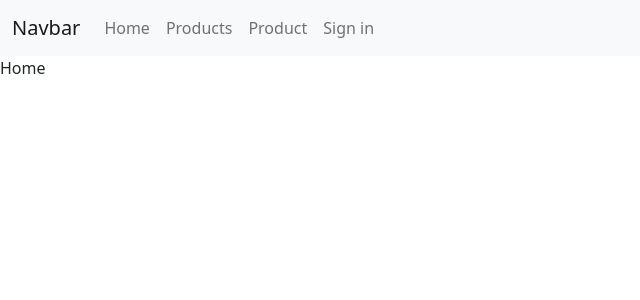
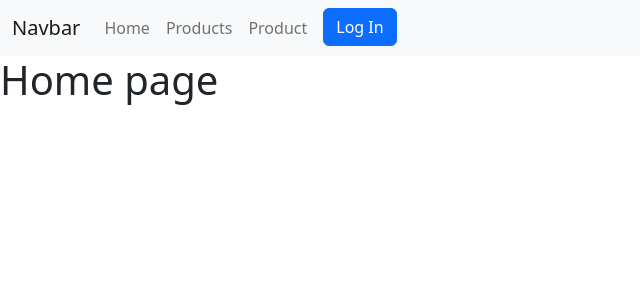
Before and after one commit to cuadchris/react_ecommerce, a React (Create React App) app: page / in a window 1280 px wide. Shown: the top 300 px of the page, without its empty margins (0-640 px from the left). Built offline with nearby package versions, Linux system fonts and the light colour scheme.

Commit message:
login working

```diff
--- a/src/components/Home.js
+++ b/src/components/Home.js
@@ -1,8 +1,16 @@
+import { useAuth0 } from '@auth0/auth0-react'
 import React from 'react'
 
 function Home() {
+  const {user, isAuthenticated} = useAuth0()
   return (
-    <div>Home</div>
+    <div>
+      {isAuthenticated ? (
+        <h1>Hello, {user.email}</h1>
+      ):(
+        <h1>Home page</h1>
+      )}
+    </div>
   )
 }
 
--- a/src/components/LoginButton.js
+++ b/src/components/LoginButton.js
@@ -6,7 +6,7 @@ const LoginButton = () => {
   //2.
   const { loginWithRedirect } = useAuth0();
 
-  return <button onClick={() => loginWithRedirect()}>Log In</button>;
+  return <button className="btn btn-primary mx-2" onClick={() => loginWithRedirect()}>Log In</button>;
 };
 
 //3.
--- a/src/components/LogoutButton.js
+++ b/src/components/LogoutButton.js
@@ -5,7 +5,7 @@ const LogoutButton = () => {
   const { logout } = useAuth0();
 
   return (
-    <button onClick={() => logout({ returnTo: window.location.origin })}>
+    <button className="btn btn-danger mx-2" onClick={() => logout({ returnTo: window.location.origin })}>
       Log Out
     </button>
   );
--- a/src/components/NavBar.js
+++ b/src/components/NavBar.js
@@ -1,7 +1,11 @@
+import { useAuth0 } from "@auth0/auth0-react";
 import React from "react";
 import { Link } from "react-router-dom";
+import LoginButton from "./LoginButton";
+import LogoutButton from "./LogoutButton";
 
 function NavBar() {
+  const { isAuthenticated } = useAuth0();
   return (
     <nav class="navbar navbar-expand-lg bg-light">
       <div class="container-fluid">
@@ -36,11 +40,15 @@ function NavBar() {
                 Product
               </Link>
             </li>
-            <li class="nav-item">
-              <Link to="/signin" class="nav-link">
-                Sign in
-              </Link>
-            </li>
+            {!isAuthenticated ? (
+              <li class="nav-item">
+                <LoginButton />
+              </li>
+            ) : (
+              <li class="nav-item">
+                <LogoutButton />
+              </li>
+            )}
           </ul>
         </div>
       </div>
```
